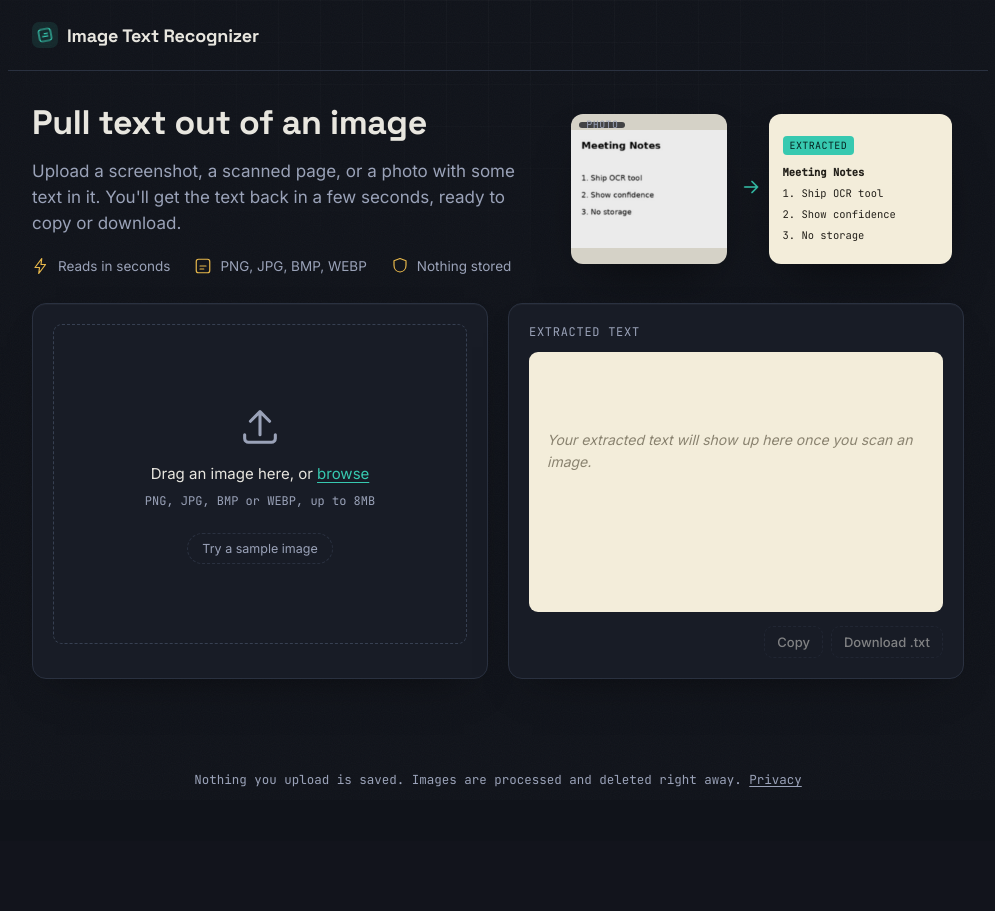
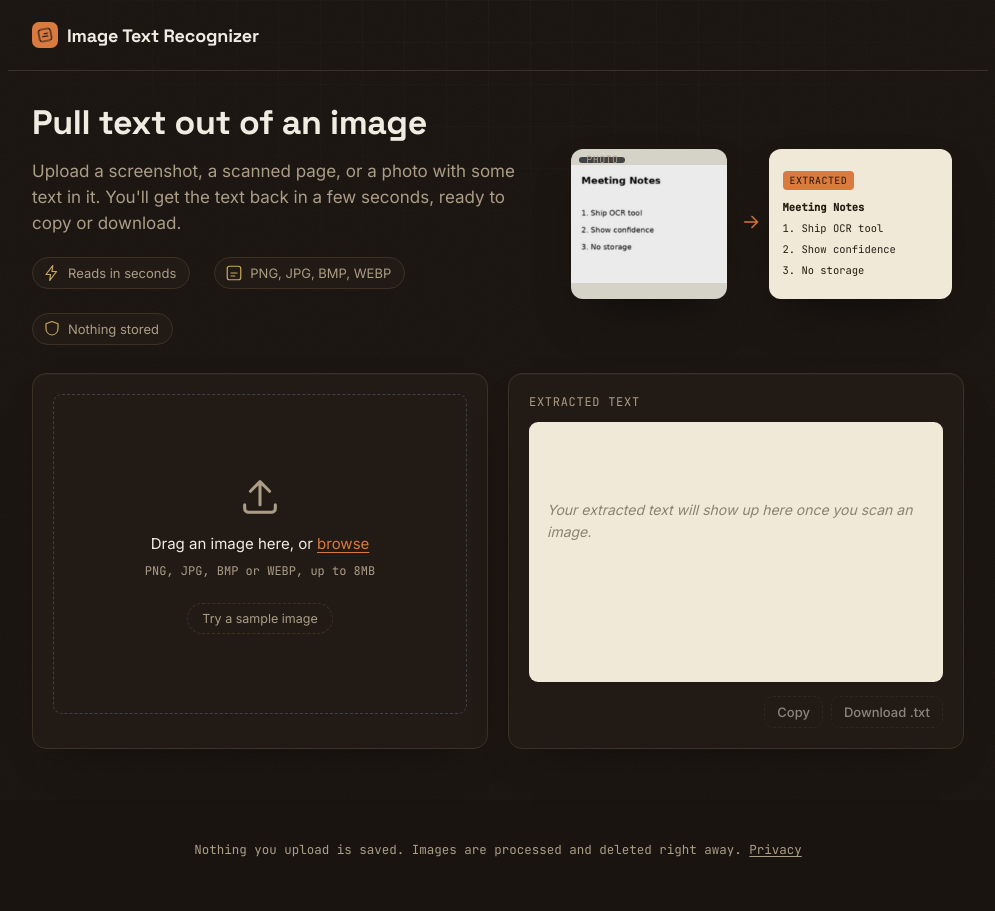
Before and after one commit to areebaathar-dev/image-text-recognizer, a Flask app: page / in a window 1280 px wide. Shown: the whole page, without its empty margins (142-1137 px from the left). Before the commit the page ends 787 px from the top, so only its background shows below. Run offline with Flask 3, Linux system fonts and the light colour scheme.

Commit message:
Align design with spec: pill badges, solid logo mark, auto-scan sample, exact color values

```diff
--- a/static/css/style.css
+++ b/static/css/style.css
@@ -1,15 +1,15 @@
 :root {
-  --bg: #10131a;
-  --surface: #181c26;
-  --surface-2: #1f2531;
-  --border: #2a3140;
-  --paper: #f3edda;
-  --ink: #23201a;
-  --text: #e8e6df;
-  --muted: #9aa2b8;
-  --accent: #37c9b0;
-  --accent-2: #e8b84b;
-  --danger: #ff7a6b;
+  --bg: #1a1410;
+  --surface: #221b15;
+  --surface-2: #2b231b;
+  --border: #3c3123;
+  --paper: #f0e9d8;
+  --ink: #241d12;
+  --text: #f1ece1;
+  --muted: #ab9d86;
+  --accent: #d97a3f;
+  --accent-2: #c9a961;
+  --danger: #e0563f;
   --radius: 14px;
   --radius-sm: 9px;
 }
@@ -61,7 +61,7 @@ body {
   left: 0; right: 0;
   height: 140px;
   top: -140px;
-  background: linear-gradient(180deg, transparent, rgba(55,201,176,0.05), transparent);
+  background: linear-gradient(180deg, transparent, rgba(232,129,58,0.05), transparent);
   animation: beam-sweep 9s linear infinite;
 }
 
@@ -103,8 +103,8 @@ button { font-family: inherit; cursor: pointer; }
   width: 26px;
   height: 26px;
   border-radius: 7px;
-  background: var(--accent-soft, rgba(55,201,176,0.12));
-  color: var(--accent);
+  background: var(--accent);
+  color: var(--ink);
 }
 
 .brand svg { animation: spin-slow 14s linear infinite; }
@@ -195,15 +195,20 @@ button { font-family: inherit; cursor: pointer; }
 .feature {
   display: flex;
   align-items: center;
-  gap: 8px;
-  font-size: 13.5px;
+  gap: 7px;
+  font-size: 13px;
   color: var(--muted);
-  transition: color 0.2s ease, transform 0.2s ease;
+  background: var(--surface);
+  border: 1px solid var(--border);
+  padding: 6px 13px 6px 10px;
+  border-radius: 20px;
+  transition: color 0.2s ease, transform 0.2s ease, border-color 0.2s ease;
 }
 
 .feature:hover {
   color: var(--text);
   transform: translateY(-1px);
+  border-color: var(--accent);
 }
 
 .feature svg { color: var(--accent-2); flex-shrink: 0; }
@@ -274,7 +279,7 @@ button { font-family: inherit; cursor: pointer; }
 .ba-tag-accent {
   position: static;
   align-self: flex-start;
-  color: #06231f;
+  color: #2b1608;
   background: var(--accent);
   margin-bottom: 2px;
 }
@@ -361,7 +366,7 @@ button { font-family: inherit; cursor: pointer; }
   align-items: center;
   justify-content: center;
   padding: 24px;
-  transition: border-color 0.25s ease, background 0.25s ease;
+  transition: border-color 0.25s ease, background 0.25s ease, transform 0.25s ease;
   position: relative;
   animation: breathe 4s ease-in-out infinite;
 }
@@ -373,9 +378,10 @@ button { font-family: inherit; cursor: pointer; }
 
 .dropzone.drag-over {
   border-color: var(--accent);
-  background: rgba(55, 201, 176, 0.06);
-  box-shadow: 0 0 0 1px rgba(55, 201, 176, 0.25), 0 0 24px rgba(55, 201, 176, 0.12);
+  background: rgba(232, 129, 58, 0.06);
+  box-shadow: 0 0 0 1px rgba(232, 129, 58, 0.25), 0 0 24px rgba(232, 129, 58, 0.12);
   animation: none;
+  transform: scale(1.01);
 }
 
 .dz-state {
@@ -432,7 +438,7 @@ button { font-family: inherit; cursor: pointer; }
   max-height: 300px;
   object-fit: contain;
   display: block;
-  background: repeating-conic-gradient(#141821 0% 25%, #10131a 0% 50%) 50% / 16px 16px;
+  background: repeating-conic-gradient(#241d15 0% 25%, #1a1410 0% 50%) 50% / 16px 16px;
   transition: transform 0.4s ease;
 }
 
@@ -490,9 +496,9 @@ button { font-family: inherit; cursor: pointer; }
 .btn:not(.primary):disabled:hover { border-color: var(--border); }
 
 .btn.success {
-  background: var(--confirm, #37c9b0) !important;
-  border-color: var(--confirm, #37c9b0) !important;
-  color: #06231f !important;
+  background: var(--accent) !important;
+  border-color: var(--accent) !important;
+  color: #2b1608 !important;
   transition: background 0.2s ease, border-color 0.2s ease;
 }
 
@@ -512,7 +518,7 @@ button { font-family: inherit; cursor: pointer; }
 .btn.primary {
   background: var(--accent);
   border-color: var(--accent);
-  color: #06231f;
+  color: #2b1608;
   font-weight: 600;
   flex: 1;
 }
@@ -537,7 +543,7 @@ button { font-family: inherit; cursor: pointer; }
   width: 15px; height: 15px;
   border-radius: 50%;
   border: 2px solid rgba(6,35,31,0.35);
-  border-top-color: #06231f;
+  border-top-color: #2b1608;
   animation: spin 0.7s linear infinite;
 }
 
--- a/static/js/app.js
+++ b/static/js/app.js
@@ -121,6 +121,7 @@ trySampleBtn.addEventListener("click", async (e) => {
     const blob = await res.blob();
     const file = new File([blob], "sample.jpg", { type: "image/jpeg" });
     setFile(file);
+    runScan();
   } catch {
     showError("Couldn't load the sample image.");
   }
@@ -137,7 +138,9 @@ clearBtn.addEventListener("click", () => {
 
 // -- scan --
 
-scanBtn.addEventListener("click", async () => {
+scanBtn.addEventListener("click", runScan);
+
+async function runScan() {
   if (!currentFile) return;
 
   clearError();
@@ -169,7 +172,7 @@ scanBtn.addEventListener("click", async () => {
     scanBtn.disabled = false;
     scanLine.hidden = true;
   }
-});
+}
 
 function renderResult(data) {
   currentText = data.text || "";
@@ -210,7 +213,7 @@ copyBtn.addEventListener("click", async () => {
   await navigator.clipboard.writeText(currentText);
   const original = copyBtn.textContent;
   copyBtn.textContent = "Copied!";
-  setTimeout(() => (copyBtn.textContent = original), 1400);
+  setTimeout(() => (copyBtn.textContent = original), 1500);
 });
 
 downloadBtn.addEventListener("click", () => {
```
